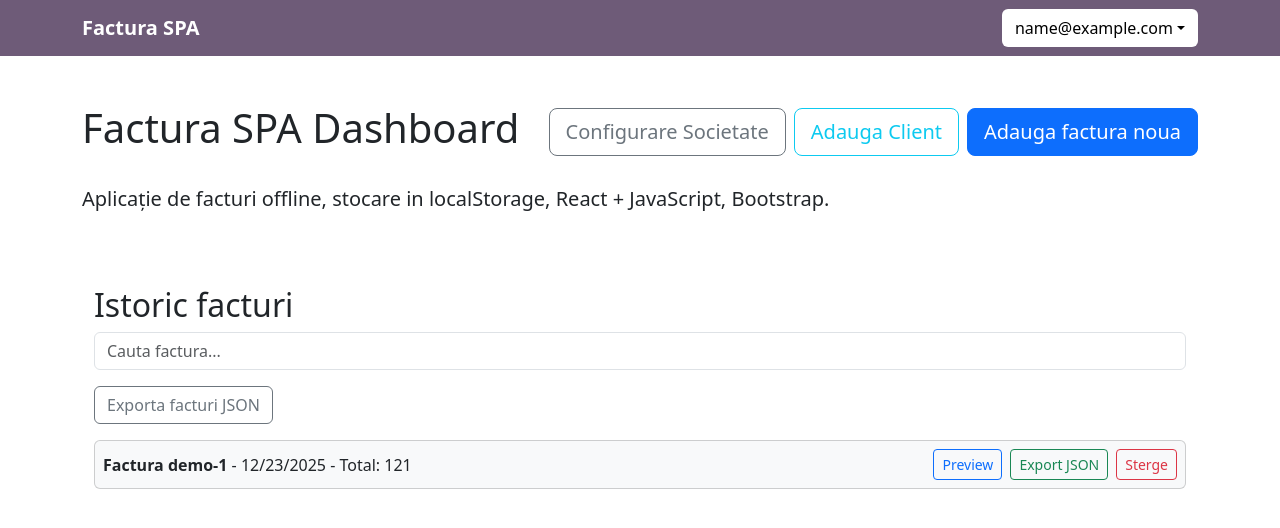
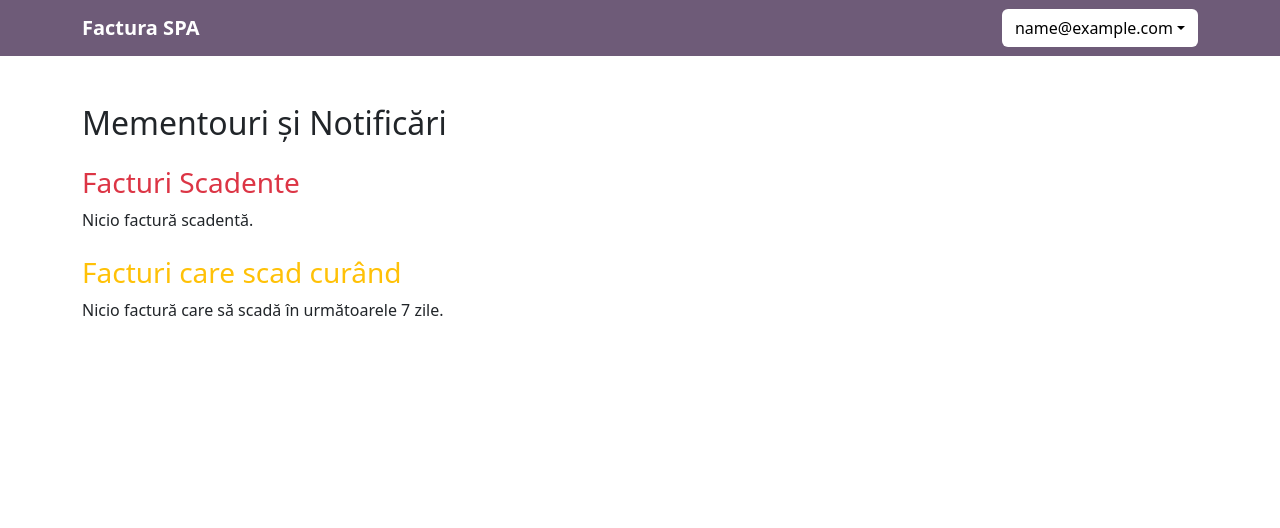
Before and after one commit to strumfitech/Invoice, a React (Vite) app: page /reminders in a window 1280 px wide. Before the commit this address led to /. Shown: the top 528 px of the page. Built offline with nearby package versions, Linux system fonts and the light colour scheme; sample sign-in values are in the browser's storage.

Commit message:
feat: Add reminders feature with overdue and upcoming invoice notifications; enhance invoice handling with due date and currency support

```diff
--- a/src/App.jsx
+++ b/src/App.jsx
@@ -8,6 +8,7 @@ import Login from './components/Login.jsx';
 import Register from './components/Register.jsx';
 import CompanyConfig from './components/CompanyConfig.jsx';
 import ClientConfig from './components/ClientConfig.jsx';
+import Reminders from './components/Reminders.jsx';
 import NewInvoicePage from './pages/NewInvoicePage.jsx';
 import HistoryPage from './pages/HistoryPage.jsx';
 import InvoicePreview from './components/InvoicePreview.jsx';
@@ -31,6 +32,7 @@ function AppContent() {
         <Route path="/register" element={<Register />} />
         <Route path="/companies" element={<ProtectedRoute><CompanyConfig /></ProtectedRoute>} />
         <Route path="/clients" element={<ProtectedRoute><ClientConfig /></ProtectedRoute>} />
+        <Route path="/reminders" element={<ProtectedRoute><Reminders /></ProtectedRoute>} />
         <Route path="/new" element={<ProtectedRoute><NewInvoicePage /></ProtectedRoute>} />
         <Route path="/invoices" element={<ProtectedRoute><HistoryPage /></ProtectedRoute>} />
         <Route path="/invoice/:id/preview" element={<ProtectedRoute><InvoicePreview /></ProtectedRoute>} />
--- a/src/components/ClientConfig.jsx
+++ b/src/components/ClientConfig.jsx
@@ -4,7 +4,7 @@ import storage from '../services/storage.js';
 export default function ClientConfig() {
   const [clients, setClients] = useState([]);
   const [editing, setEditing] = useState(null);
-  const [form, setForm] = useState({ name: '', address: '', cui: '' });
+  const [form, setForm] = useState({ name: '', address: '', cui: '', email: '' });
 
   useEffect(() => {
     setClients(storage.getClients());
@@ -22,7 +22,7 @@ export default function ClientConfig() {
       setClients(newClients);
       storage.saveClients(newClients);
     }
-    setForm({ name: '', address: '', cui: '' });
+    setForm({ name: '', address: '', cui: '', email: '' });
   };
 
   const editClient = (index) => {
@@ -53,6 +53,10 @@ export default function ClientConfig() {
             <label className="form-label">CUI</label>
             <input className="form-control" value={form.cui} onChange={e => setForm({ ...form, cui: e.target.value })} />
           </div>
+          <div className="col-md-6">
+            <label className="form-label">Email</label>
+            <input type="email" className="form-control" value={form.email} onChange={e => setForm({ ...form, email: e.target.value })} />
+          </div>
         </div>
         <button type="submit" className="btn btn-primary mt-3">{editing !== null ? 'Actualizează' : 'Adaugă'} Client</button>
         {editing !== null && <button type="button" className="btn btn-secondary mt-3 ms-2" onClick={() => { setEditing(null); setForm({ name: '', address: '', cui: '' }); }}>Anulează</button>}
--- a/src/components/Home.jsx
+++ b/src/components/Home.jsx
@@ -7,9 +7,10 @@ export default function Home(){
     <div className="container py-5">
       <div className="d-flex justify-content-between align-items-center mb-4">
         <h1>Factura SPA Dashboard</h1>
-        <div className="d-flex gap-2">
+        <div className="d-flex gap-2 flex-wrap">
           <Link to="/companies" className="btn btn-outline-secondary btn-lg">Configurare Societate</Link>
           <Link to="/clients" className="btn btn-outline-info btn-lg">Adauga Client</Link>
+          <Link to="/reminders" className="btn btn-outline-warning btn-lg">Mementouri</Link>
           <Link to="/new" className="btn btn-primary btn-lg">Adauga factura noua</Link>
         </div>
       </div>
--- a/src/components/InvoiceForm.jsx
+++ b/src/components/InvoiceForm.jsx
@@ -7,6 +7,8 @@ export default function InvoiceForm({ onSubmit }){
   const [selectedCompany, setSelectedCompany] = useState('');
   const [clients, setClients] = useState([]);
   const [selectedClient, setSelectedClient] = useState('');
+  const [dueDate, setDueDate] = useState('');
+  const [currency, setCurrency] = useState('RON');
   const [lines, setLines] = useState([ { id: 1, type:'Product', name:'', code:'', currencyUnit:'pcs', vatRate:19, quantity:1, unitPrice:0, lineValue:0, lineTax:0, lineTotal:0 } ]);
 
   useEffect(()=>{
@@ -52,7 +54,7 @@ export default function InvoiceForm({ onSubmit }){
       alert('Adaugati cel putin o linie valida cu nume, pret si cantitate (>0).');
       return;
     }
-    onSubmit({ company, recipient, lines});
+    onSubmit({ company, recipient, dueDate, lines});
   };
 
   return (
@@ -77,6 +79,20 @@ export default function InvoiceForm({ onSubmit }){
           ))}
         </select>
         {clients.length === 0 && <p className="text-muted mt-2">Niciun client adăugat. Mergi la <a href="/clients">Adauga Client</a>.</p>}
+      </div>
+
+      <div className="mb-4">
+        <h4>Data Scadenței</h4>
+        <input type="date" className="form-control" value={dueDate} onChange={e => setDueDate(e.target.value)} />
+      </div>
+
+      <div className="mb-4">
+        <h4>Moneda</h4>
+        <select className="form-select" value={currency} onChange={e => setCurrency(e.target.value)}>
+          <option value="RON">RON</option>
+          <option value="EUR">EUR</option>
+          <option value="USD">USD</option>
+        </select>
       </div>
 
       <div className="mb-3">
--- a/src/components/InvoiceList.jsx
+++ b/src/components/InvoiceList.jsx
@@ -65,7 +65,7 @@ export default function InvoiceList(){
             <div key={inv.id} className="card mb-2 p-2 bg-light">
               <div className="d-flex justify-content-between align-items-center">
                 <div>
-                  <strong>Factura {inv.id}</strong> - {new Date(inv.date).toLocaleDateString()} - Total: {inv.total}
+                  <strong>Factura {inv.id}</strong> - {new Date(inv.date).toLocaleString()} - Total: {inv.total} {inv.currency}
                 </div>
                 <div className="d-flex gap-2">
                   <Link to={`/invoice/${inv.id}/preview`} className="btn btn-sm btn-outline-primary">Preview</Link>
--- /dev/null
+++ b/src/components/Reminders.jsx
@@ -0,0 +1,61 @@
+import React, { useState, useEffect } from 'react';
+import storage from '../services/storage.js';
+
+export default function Reminders() {
+  const [invoices, setInvoices] = useState([]);
+  const [overdue, setOverdue] = useState([]);
+  const [upcoming, setUpcoming] = useState([]);
+
+  useEffect(() => {
+    const invs = storage.getInvoices();
+    setInvoices(invs);
+    const now = new Date();
+    const over = invs.filter(inv => inv.dueDate && new Date(inv.dueDate) < now);
+    const up = invs.filter(inv => inv.dueDate && new Date(inv.dueDate) >= now && new Date(inv.dueDate) <= new Date(now.getTime() + 7 * 24 * 60 * 60 * 1000)); // next 7 days
+    setOverdue(over);
+    setUpcoming(up);
+  }, []);
+
+  const sendReminder = (inv) => {
+    // Simulate sending email
+    alert(`Memento trimis către ${inv.recipient.email} pentru factura ${inv.id}`);
+  };
+
+  return (
+    <div className="container py-5">
+      <h2>Mementouri și Notificări</h2>
+
+      <h3 className="text-danger mt-4">Facturi Scadente</h3>
+      {overdue.length === 0 ? (
+        <p>Nicio factură scadentă.</p>
+      ) : (
+        <div className="list-group">
+          {overdue.map(inv => (
+            <div key={inv.id} className="list-group-item list-group-item-danger d-flex justify-content-between align-items-center">
+              <div>
+                <strong>Factura {inv.id}</strong> - Scadentă: {new Date(inv.dueDate).toLocaleDateString()} - Total: {inv.total}
+              </div>
+              <button className="btn btn-warning btn-sm" onClick={() => sendReminder(inv)}>Trimite Memento</button>
+            </div>
+          ))}
+        </div>
+      )}
+
+      <h3 className="text-warning mt-4">Facturi care scad curând</h3>
+      {upcoming.length === 0 ? (
+        <p>Nicio factură care să scadă în următoarele 7 zile.</p>
+      ) : (
+        <div className="list-group">
+          {upcoming.map(inv => (
+            <div key={inv.id} className="list-group-item list-group-item-warning d-flex justify-content-between align-items-center">
+              <div>
+                <strong>Factura {inv.id}</strong> - Scadentă: {new Date(inv.dueDate).toLocaleDateString()} - Total: {inv.total}
+              </div>
+              <button className="btn btn-info btn-sm" onClick={() => sendReminder(inv)}>Trimite Notificare</button>
+            </div>
+          ))}
+        </div>
+      )}
+    </div>
+  );
+}
--- a/src/pages/NewInvoicePage.jsx
+++ b/src/pages/NewInvoicePage.jsx
@@ -8,7 +8,7 @@ export default function NewInvoicePage(){
 
   const handleSubmit = (invoice) => {
     // Ensure id and date
-    const id = String(Date.now());
+    const id = storage.getNextInvoiceId();
     const prepared = { ...invoice, id, date: new Date().toISOString() };
     // Normalize line calculations
     const lines = prepared.lines.map(l => {
@@ -20,7 +20,7 @@ export default function NewInvoicePage(){
     const subtotal = lines.reduce((a,b)=> a + b.lineValue, 0);
     const totalTax = lines.reduce((a,b)=> a + b.lineTax, 0);
     const total = lines.reduce((a,b)=> a + b.lineTotal, 0);
-    const finalInvoice = { ...prepared, lines, subtotal, totalTax, total };
+    const finalInvoice = { ...prepared, lines, subtotal, totalTax, total, currency: prepared.currency || 'RON' };
     const existing = storage.getInvoices();
     existing.push(finalInvoice);
     localStorage.setItem('invoices', JSON.stringify(existing));
--- /dev/null
+++ b/src/services/currency.js
@@ -0,0 +1,23 @@
+// Simple currency service with hardcoded rates for demo
+// In production, fetch from API
+
+const rates = {
+  RON: 1,
+  EUR: 4.9, // approximate
+  USD: 4.6
+};
+
+export async function getExchangeRates(base = 'RON') {
+  // Simulate API call
+  return new Promise((resolve) => {
+    setTimeout(() => {
+      resolve(rates);
+    }, 500);
+  });
+}
+
+export function convertAmount(amount, from, to, rates) {
+  if (from === to) return amount;
+  const amountInBase = amount / rates[from];
+  return amountInBase * rates[to];
+}
--- a/src/services/storage.js
+++ b/src/services/storage.js
@@ -3,7 +3,7 @@ export default {
     const raw = localStorage.getItem('invoices');
     if (!raw){
       const sampleInvoice = {
-        id: 'demo-1',
+        id: 1,
         date: new Date().toISOString(),
         currency: 'RON',
         company: { name: 'Companie Exemplu', address: 'Strada Exemplu 1, București', bankAccount: 'RO49 0000 0000 0000 0000 0000', cui: 'CUI12345678', registrationNumber: 'NR1234/2020' },
@@ -13,10 +13,11 @@ export default {
           { id: 'l2', type: 'Product', name: 'Serviciu exemplu B', code: 'S-B', currencyUnit: 'pcs', vatRate: 19, quantity: 1, unitPrice: 50, lineValue: 50, lineTax: 9.5, lineTotal: 59.5 }
         ],
         subtotal: 100,
-        totalTax: 21,
-        total: 121
+        totalTax: 19,
+        total: 119
       };
       localStorage.setItem('invoices', JSON.stringify([sampleInvoice]));
+      localStorage.setItem('lastInvoiceId', '1');
       return [sampleInvoice];
     }
     try {
@@ -28,6 +29,12 @@ export default {
   },
   saveInvoices(invoices){
     localStorage.setItem('invoices', JSON.stringify(invoices));
+  },
+  getNextInvoiceId(){
+    const last = localStorage.getItem('lastInvoiceId') || '0';
+    const next = parseInt(last) + 1;
+    localStorage.setItem('lastInvoiceId', next.toString());
+    return next;
   },
   getCompany(){
     const raw = localStorage.getItem('company');
```
Also changed, not shown: src/components/InvoicePreview.jsx (+10 -4 lines).
